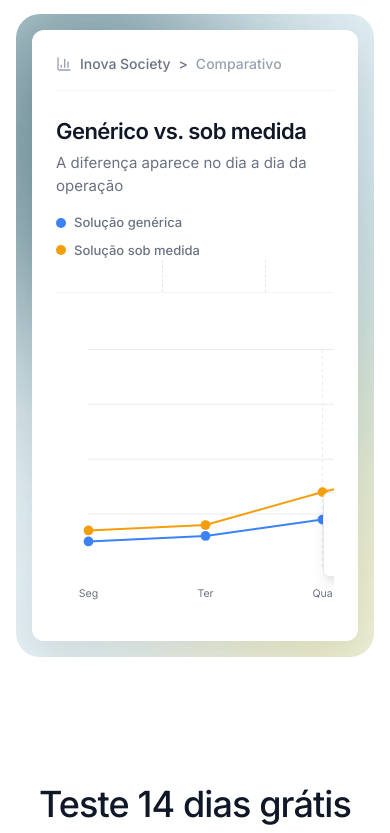
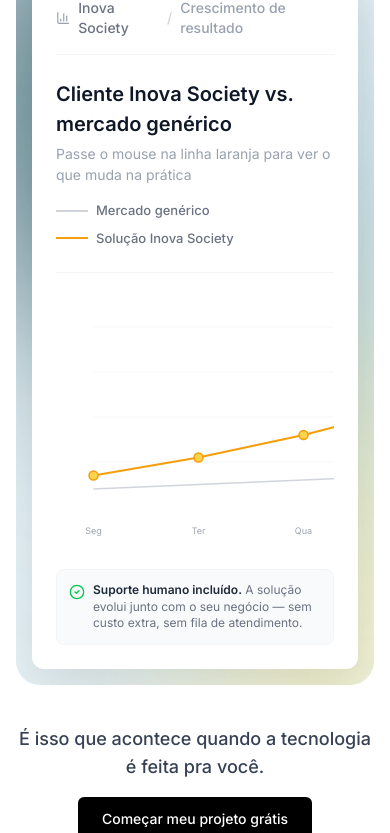
Before and after one commit to daviixs/landingpage-inovasociety, a React (Vite) app: page / in a window 390 px wide. Shown: the part 4510-5343 px from the top of the page. Built offline with nearby package versions, Linux system fonts and the light colour scheme.

Commit message:
refactor: replace interactive map pins with static globe image and update client growth chart data and UI

```diff
--- a/components/ClientGrowth.tsx
+++ b/components/ClientGrowth.tsx
@@ -1,270 +1,267 @@
 import React, { useState } from 'react';
-import { motion, AnimatePresence } from 'framer-motion';
+import { motion } from 'framer-motion';
 import { BarChart3, CheckCircle2 } from 'lucide-react';
 
-const dataPointsV1 = [
-  { day: 'Seg', value: 25 },
-  { day: 'Ter', value: 30 },
-  { day: 'Qua', value: 45 },
-  { day: 'Qui', value: 65 },
-  { day: 'Sex', value: 80 },
-  { day: 'Sáb', value: 110 },
+const dataPoints = [
+  { day: 'Seg', value: 35, tooltip: { titulo: 'Início da operação', economia: '18h poupadas', custo: '-R$1.200' } },
+  { day: 'Ter', value: 55, tooltip: { titulo: 'Sistema adaptado', economia: '22h poupadas', custo: '-R$1.800' } },
+  { day: 'Qua', value: 80, tooltip: { titulo: 'Retrabalho caindo', economia: '31h poupadas', custo: '-R$3.100' } },
+  { day: 'Qui', value: 110, tooltip: { titulo: 'Equipe produtiva', economia: '40h poupadas', custo: '-R$4.500' } },
+  { day: 'Sex', value: 145, tooltip: { titulo: 'Resultado escalando', economia: '52h poupadas', custo: '-R$5.800' } },
+  { day: 'Sáb', value: 185, tooltip: { titulo: 'Operação no controle', economia: '68h poupadas', custo: '-R$7.200' } },
 ];
 
-const dataPointsV2 = [
-  { day: 'Seg', value: 35 },
-  { day: 'Ter', value: 40 },
-  { day: 'Qua', value: 70, tooltip: true },
-  { day: 'Qui', value: 95 },
-  { day: 'Sex', value: 130 },
-  { day: 'Sáb', value: 180 },
-];
+const genericPoints = [20, 25, 30, 35, 38, 42];
 
 export function ClientGrowth() {
-  const [hoveredNode, setHoveredNode] = useState<{ x: number, y: number } | null>(null);
+  const [activeIndex, setActiveIndex] = useState<number | null>(null);
 
-  // SVG Chart dimensions
-  const width = 800; // Increased base width for better proportions
-  const height = 350;
-  const paddingX = 40;
+  const width = 800;
+  const height = 320;
+  const paddingX = 50;
   const paddingY = 40;
   const maxVal = 200;
 
-  const getX = (index: number) => paddingX + (index * ((width - paddingX * 2) / (dataPointsV2.length - 1)));
-  const getY = (val: number) => height - paddingY - (val / maxVal) * (height - paddingY * 2);
+  const getX = (i: number) =>
+    paddingX + (i * ((width - paddingX * 2) / (dataPoints.length - 1)));
+  const getY = (val: number) =>
+    height - paddingY - (val / maxVal) * (height - paddingY * 2);
 
-  const v1Path = dataPointsV1.map((d, i) => `${i === 0 ? 'M' : 'L'} ${getX(i)} ${getY(d.value)}`).join(' ');
-  const v2Path = dataPointsV2.map((d, i) => `${i === 0 ? 'M' : 'L'} ${getX(i)} ${getY(d.value)}`).join(' ');
+  const inovaPath = dataPoints
+    .map((d, i) => `${i === 0 ? 'M' : 'L'} ${getX(i)} ${getY(d.value)}`)
+    .join(' ');
+
+  const genericPath = genericPoints
+    .map((v, i) => `${i === 0 ? 'M' : 'L'} ${getX(i)} ${getY(v)}`)
+    .join(' ');
+
+  const active = activeIndex !== null ? dataPoints[activeIndex] : null;
 
   return (
     <section className="w-full bg-white text-gray-900 py-16 md:py-24 px-4 md:px-12 lg:px-16 overflow-hidden">
 
-      {/* Header Container */}
-      <div className="max-w-6xl mx-auto flex flex-col lg:flex-row items-start justify-between mb-12 gap-6 relative z-10">
+      {/* Header */}
+      <div className="max-w-6xl mx-auto flex flex-col lg:flex-row items-start justify-between mb-12 gap-6">
         <div>
-          <h2 className="text-xs tracking-widest text-gray-500 font-semibold uppercase mb-4">
+          <p className="text-xs tracking-widest text-gray-400 font-semibold uppercase mb-4">
             DIFERENCIAL INOVA
-          </h2>
-          <h3 className="text-3xl md:text-5xl lg:text-[54px] font-medium tracking-tight leading-tight mb-4 text-gray-900">
+          </p>
+          <h2 className="text-3xl md:text-5xl lg:text-[54px] font-medium tracking-tight leading-tight text-gray-900">
             O mercado vende pacote pronto.<br />
             <span className="text-gray-400">Você recebe algo feito para a sua operação.</span>
-          </h3>
+          </h2>
         </div>
-
         <div className="flex flex-col items-start lg:items-end w-full lg:w-1/3">
           <p className="text-sm md:text-base text-gray-500 lg:text-right mb-6">
-            Enquanto muita empresa cobra caro por tecnologia genérica e suporte distante, a Inova Society cria a solução do seu jeito, acompanha de perto e só faz sentido se funcionar para o seu negócio.
+            Enquanto muita empresa cobra caro por tecnologia genérica e suporte distante,
+            a Inova Society cria a solução do seu jeito — e só faz sentido se funcionar para você.
           </p>
-          <button className="bg-black text-white px-5 py-2.5 rounded-md text-sm font-medium hover:bg-gray-800 transition-colors">
-            Quero testar grátis por 14 dias
-          </button>
         </div>
       </div>
 
-      {/* Presentation Wrapper with Dynamic Backgrounds */}
-      <div className="max-w-6xl mx-auto relative rounded-3xl overflow-hidden bg-gray-50/50 p-4 md:p-8 lg:p-12 min-h-[500px] flex items-center justify-center">
-
-        {/* Colorful Blurred Backgrounds */}
-        <div className="absolute top-0 left-0 w-full h-full bg-[#E5F1F6]" />
-        {/* Dark Teal/Blue Blur top left */}
+      {/* Chart Card */}
+      <div className="max-w-6xl mx-auto relative rounded-3xl overflow-hidden p-4 md:p-8 lg:p-12 min-h-[500px] flex items-center justify-center">
+        <div className="absolute inset-0 bg-[#E5F1F6]" />
         <div className="absolute top-[-10%] left-[-10%] w-[60%] h-[60%] bg-[#214F5C]/80 rounded-full blur-[100px] pointer-events-none" />
-        {/* Yellow Blur bottom right */}
         <div className="absolute bottom-[-20%] right-[-10%] w-[50%] h-[70%] bg-[#FDF0A8]/80 rounded-full blur-[100px] pointer-events-none" />
-        {/* Soft Blue middle right */}
         <div className="absolute top-[20%] right-[10%] w-[40%] h-[50%] bg-[#478EA2]/60 rounded-full blur-[120px] pointer-events-none" />
 
-        {/* White Dashboard Card */}
-        <div className="relative w-full max-w-[850px] bg-white rounded-xl shadow-[0_20px_50px_rgba(0,0,0,0.1)] p-6 md:p-8 flex flex-col z-20">
+        <div className="relative w-full max-w-[850px] bg-white rounded-xl shadow-[0_20px_50px_rgba(0,0,0,0.1)] p-6 md:p-8 z-20">
 
-          {/* Top Breadcrumb */}
-          <div className="flex flex-col sm:flex-row justify-between items-start sm:items-center border-b border-gray-100 pb-4 mb-6">
-            <div className="flex items-center text-sm text-gray-500 font-medium">
+          {/* Breadcrumb */}
+          <div className="flex items-center text-sm text-gray-500 font-medium border-b border-gray-100 pb-4 mb-6">
             <BarChart3 className="w-4 h-4 mr-2 text-gray-400" />
             <span>Inova Society</span>
-              <span className="mx-2">&gt;</span>
-              <span className="text-gray-400">Comparativo</span>
+            <span className="mx-2 text-gray-300">/</span>
+            <span className="text-gray-400">Crescimento de resultado</span>
+          </div>
+
+          {/* Chart header */}
+          <div className="flex flex-col sm:flex-row justify-between items-start sm:items-center pb-6 border-b border-gray-100 mb-6">
+            <div>
+              <h3 className="text-[20px] font-semibold text-gray-900 mb-1">
+                Cliente Inova Society vs. mercado genérico
+              </h3>
+              <p className="text-[14px] text-gray-400">
+                Passe o mouse na linha laranja para ver o que muda na prática
+              </p>
+            </div>
+            <div className="flex flex-col gap-2 mt-4 sm:mt-0 text-[13px] font-medium text-gray-500">
+              <div className="flex items-center gap-2">
+                <div className="w-8 h-[2px] bg-gray-300" style={{ borderTop: '2px dashed #D1D5DB' }} />
+                Mercado genérico
+              </div>
+              <div className="flex items-center gap-2">
+                <div className="w-8 h-[2px] bg-[#F59E0B]" />
+                Solução Inova Society
+              </div>
             </div>
           </div>
 
-          {/* Chart Headers */}
-          <div className="flex flex-col sm:flex-row justify-between items-start sm:items-center pb-8 border-b border-gray-100 relative">
-            <div className="mb-4 sm:mb-0">
-               <h4 className="text-[22px] font-semibold tracking-tight text-gray-900 mb-1">Genérico vs. sob medida</h4>
-               <p className="text-[15px] text-gray-500">A diferença aparece no dia a dia da operação</p>
-            </div>
-            <div className="flex flex-col gap-2 text-[13px] font-medium text-gray-500">
-               <div className="flex items-center">
-                 <div className="w-2.5 h-2.5 rounded-full bg-[#3B82F6] mr-2" /> Solução genérica
-               </div>
-               <div className="flex items-center">
-                 <div className="w-2.5 h-2.5 rounded-full bg-[#F59E0B] mr-2" /> Solução sob medida
-               </div>
-            </div>
+          {/* SVG Chart */}
+          <div className="relative w-full overflow-x-auto pb-2">
+            <div className="min-w-[600px] relative">
+              <svg viewBox={`0 0 ${width} ${height}`} className="w-full overflow-visible">
 
-            {/* Dashed vertical lines from header down to graph overlay to exactly match reference */}
-            <div className="absolute bottom-0 left-[38%] h-8 border-l border-dashed border-gray-200" />
-            <div className="absolute bottom-0 left-[75%] h-8 border-l border-dashed border-gray-200" />
-          </div>
+                {/* Grid lines */}
+                {[1, 2, 3, 4].map((n) => (
+                  <line
+                    key={n}
+                    x1={paddingX} y1={getY(n * (maxVal / 4))}
+                    x2={width - paddingX} y2={getY(n * (maxVal / 4))}
+                    stroke="#F3F4F6" strokeWidth="1"
+                  />
+                ))}
 
-          {/* Chart Area wrapper strictly mobile-first container */}
-          <div className="relative w-full overflow-x-auto overflow-y-hidden pb-4 mt-6 custom-scrollbar">
-            <div className="min-w-[650px] w-full relative flex items-center justify-center">
+                {/* Active vertical line */}
+                {activeIndex !== null && (
+                  <line
+                    x1={getX(activeIndex)} y1={paddingY}
+                    x2={getX(activeIndex)} y2={height - paddingY}
+                    stroke="#FCD34D" strokeWidth="1" strokeDasharray="4 4"
+                  />
+                )}
 
-              <svg viewBox={`0 0 ${width} ${height}`} className="w-full h-full overflow-visible">
-                {/* Horizontal Grid lines */}
-                {[4, 3, 2, 1].map((lineObj) => {
-                  const yPos = getY(lineObj * (maxVal/4));
-                  return (
-                    <line
-                      key={lineObj}
-                      x1={paddingX}
-                      y1={yPos}
-                      x2={width - paddingX}
-                      y2={yPos}
-                      stroke="#E5E7EB"
-                      strokeWidth="1"
-                    />
-                  );
-                })}
-
-                {/* Vertical Dashed lines behind nodes to match image */}
-                <line x1={getX(2)} y1={paddingY} x2={getX(2)} y2={height - paddingY} stroke="#E5E7EB" strokeWidth="1" strokeDasharray="4 4" />
-
-                {/* V1 Path (Blue) */}
+                {/* Linha genérica — cinza tracejada, fina, discreta */}
                 <motion.path
-                  d={v1Path}
+                  d={genericPath}
                   fill="none"
-                  stroke="#3B82F6"
-                  strokeWidth="2.5"
+                  stroke="#D1D5DB"
+                  strokeWidth="2"
+                  strokeDasharray="6 4"
                   initial={{ pathLength: 0 }}
                   whileInView={{ pathLength: 1 }}
                   viewport={{ once: true }}
-                  transition={{ duration: 1.5, ease: "easeInOut" }}
+                  transition={{ duration: 1.2, ease: 'easeInOut' }}
                 />
 
-                {/* V2 Path (Orange) */}
+                {/* Label "Mercado genérico" ao lado da linha */}
+                <text
+                  x={getX(5) + 8}
+                  y={getY(genericPoints[5]) + 4}
+                  fill="#9CA3AF"
+                  fontSize="11"
+                  textAnchor="start"
+                >
+                  Genérico
+                </text>
+
+                {/* Linha Inova — laranja, principal */}
                 <motion.path
-                  d={v2Path}
+                  d={inovaPath}
                   fill="none"
                   stroke="#F59E0B"
-                  strokeWidth="2.5"
+                  strokeWidth="3"
                   initial={{ pathLength: 0 }}
                   whileInView={{ pathLength: 1 }}
                   viewport={{ once: true }}
-                  transition={{ duration: 1.5, ease: "easeInOut" }}
+                  transition={{ duration: 1.6, ease: 'easeInOut' }}
                 />
 
-                {/* Nodes & Labels */}
-                {dataPointsV2.map((d, i) => {
-                  const cxV1 = getX(i);
-                  const cyV1 = getY(dataPointsV1[i].value);
-                  const cyV2 = getY(d.value);
+                {/* Label "Inova Society" ao lado da linha */}
+                <text
+                  x={getX(5) + 8}
+                  y={getY(dataPoints[5].value) + 4}
+                  fill="#D97706"
+                  fontSize="11"
+                  fontWeight="600"
+                  textAnchor="start"
+                >
+                  Inova
+                </text>
 
-                  return (
+                {/* Nodes + hit areas */}
+                {dataPoints.map((d, i) => (
                   <g key={i}>
                     <text
-                        x={cxV1}
-                        y={height - 5}
-                        fill="#6B7280"
-                        fontSize="13"
-                        textAnchor="middle"
+                      x={getX(i)} y={height - 4}
+                      fill="#9CA3AF" fontSize="12" textAnchor="middle"
                     >
                       {d.day}
                     </text>
 
-                      {/* V1 Node */}
+                    {/* Nó Inova */}
                     <motion.circle
-                        cx={cxV1}
-                        cy={cyV1}
-                        r="6"
-                        fill="#3B82F6"
+                      cx={getX(i)}
+                      cy={getY(d.value)}
+                      r={activeIndex === i ? 9 : 6}
+                      fill={activeIndex === i ? '#F59E0B' : '#FCD34D'}
+                      stroke="#F59E0B"
+                      strokeWidth="2"
                       initial={{ scale: 0 }}
                       whileInView={{ scale: 1 }}
                       viewport={{ once: true }}
-                        transition={{ delay: 1.2 + (i * 0.1) }}
+                      transition={{ delay: 1.4 + i * 0.08 }}
+                      style={{ cursor: 'pointer' }}
                     />
 
-                      {/* V2 Node */}
-                      <motion.circle
-                        cx={cxV1}
-                        cy={cyV2}
-                        r="6"
-                        fill="#F59E0B"
-                        initial={{ scale: 0 }}
-                        whileInView={{ scale: 1 }}
-                        viewport={{ once: true }}
-                        transition={{ delay: 1.2 + (i * 0.1) }}
+                    {/* Hit area */}
+                    <rect
+                      x={getX(i) - 35} y={paddingY}
+                      width={70} height={height - paddingY * 2}
+                      fill="transparent"
+                      onMouseEnter={() => setActiveIndex(i)}
+                      onMouseLeave={() => setActiveIndex(null)}
+                      style={{ cursor: 'pointer' }}
                     />
                   </g>
-                  );
-                })}
+                ))}
               </svg>
 
-              {/* Exact Tooltip matching the image - Hardcoded for Wednesday for accuracy */}
+              {/* Tooltip dinâmico */}
+              {active && activeIndex !== null && (
                 <motion.div
-                initial={{ opacity: 0, y: 10 }}
-                whileInView={{ opacity: 1, y: 0 }}
-                viewport={{ once: true }}
-                transition={{ delay: 1.8 }}
-                className="absolute shadow-lg border border-gray-200 rounded-md bg-white p-3 z-10 pointer-events-none w-[180px]"
+                  key={activeIndex}
+                  initial={{ opacity: 0, y: 6 }}
+                  animate={{ opacity: 1, y: 0 }}
+                  transition={{ duration: 0.15 }}
+                  className="absolute pointer-events-none bg-white border border-amber-100 rounded-lg shadow-lg p-3 w-[210px] z-30"
                   style={{
-                  left: `${(getX(2) / width) * 100}%`,
-                  top: `${(getY(dataPointsV2[2].value) / height) * 100}%`,
-                  transform: 'translate(-50%, -120%)'
+                    left: `${(getX(activeIndex) / width) * 100}%`,
+                    top: `${(getY(active.value) / height) * 100}%`,
+                    transform: 'translate(-50%, -120%)',
                   }}
                 >
-                <div className="font-semibold text-gray-900 border-b border-gray-100 pb-1 mb-1 text-[13px]">Qua</div>
-                <div className="text-[12px] text-gray-500 leading-tight">
-                  Tempo poupado: 62%<br />
-                  Retrabalho: -12,5%
+                  <p className="text-[12px] font-semibold text-gray-900 border-b border-gray-100 pb-1.5 mb-2">
+                    {active.day} — {active.tooltip.titulo}
+                  </p>
+                  <div className="flex flex-col gap-1.5 text-[11px] text-gray-500">
+                    <span>⏱ {active.tooltip.economia}</span>
+                    <span>💰 Custo reduzido: <strong className="text-green-600">{active.tooltip.custo}</strong></span>
+                    <span className="text-[10px] text-amber-500 font-medium pt-1">
+                      vs. sistema genérico que não acompanha seu crescimento
+                    </span>
                   </div>
-                {/* Arrow */}
-                <div className="absolute left-1/2 -bottom-1.5 -translate-x-1/2 w-3 h-3 bg-white border-b border-r border-gray-200 rotate-45" />
+                  <div className="absolute left-1/2 -bottom-1.5 -translate-x-1/2 w-3 h-3 bg-white border-b border-r border-amber-100 rotate-45" />
                 </motion.div>
+              )}
+            </div>
+          </div>
 
-              {/* Bottom Right Module Tooltip (Version 2's negotiation logic) */}
-              <motion.div
-                initial={{ opacity: 0 }}
-                whileInView={{ opacity: 1 }}
-                viewport={{ once: true }}
-                transition={{ delay: 2 }}
-                className="absolute shadow-lg border border-gray-200 rounded-md bg-white p-3 z-10 pointer-events-none w-[200px]"
-                style={{
-                  right: '5%',
-                  bottom: '10%',
-                }}
-              >
-                <div className="flex items-center mb-1 text-gray-900 font-semibold text-[13px]">
-                  <CheckCircle2 className="w-4 h-4 text-green-500 mr-1.5" />
-                  Suporte humano
-                </div>
-                <div className="text-[11px] text-gray-500 leading-snug">
-                  Com ajustes próximos da sua rotina, a solução evolui melhor e entrega mais resultado.
-                </div>
-              </motion.div>
-
-            </div>
+          {/* Suporte badge */}
+          <div className="flex items-start gap-2 mt-6 bg-gray-50 rounded-lg p-3 border border-gray-100">
+            <CheckCircle2 className="w-4 h-4 text-green-500 mt-0.5 shrink-0" />
+            <p className="text-[12px] text-gray-500 leading-snug">
+              <span className="font-semibold text-gray-800">Suporte humano incluído.</span>{' '}
+              A solução evolui junto com o seu negócio — sem custo extra, sem fila de atendimento.
+            </p>
           </div>
         </div>
       </div>
 
-      {/* Scrollbar styling specifically for mobile custom scroll */}
-      <style dangerouslySetInnerHTML={{__html: `
-        .custom-scrollbar::-webkit-scrollbar {
-          height: 6px;
-        }
-        .custom-scrollbar::-webkit-scrollbar-track {
-          background: #f1f1f1;
-          border-radius: 4px;
-        }
-        .custom-scrollbar::-webkit-scrollbar-thumb {
-          background: #d1d5db;
-          border-radius: 4px;
-        }
-        .custom-scrollbar::-webkit-scrollbar-thumb:hover {
-          background: #9ca3af;
-        }
-      `}} />
+      {/* CTA pós-gráfico */}
+      <div className="max-w-6xl mx-auto mt-10 flex flex-col items-center text-center gap-4">
+        <p className="text-lg md:text-xl font-medium text-gray-700">
+          É isso que acontece quando a tecnologia é feita pra você.
+        </p>
+        <button className="bg-black text-white px-6 py-3 rounded-md text-sm font-medium hover:bg-gray-800 transition-colors">
+          Começar meu projeto grátis
+        </button>
+        <p className="text-xs text-gray-400">
+          Sem cartão de crédito · Sem compromisso · Cancele quando quiser
+        </p>
+      </div>
+
     </section>
   );
 }
--- a/components/FreeTrial.tsx
+++ b/components/FreeTrial.tsx
@@ -67,7 +67,7 @@
             href="#"
             className="group flex items-center text-[15px] font-semibold text-gray-900 hover:text-gray-600 transition-colors"
           >
-            Quero testar grátis por 14 dias
+            Montar minha solução agora
             <ArrowRight className="ml-1 w-4 h-4 transition-transform group-hover:translate-x-1" />
           </motion.a>
         </div>
```
Also changed, not shown: components/GlobalReach.tsx (+16 -57 lines), 1 other file (tests, documents, lock files or other folders). Lines whose indentation alone changed are shown as unchanged.
